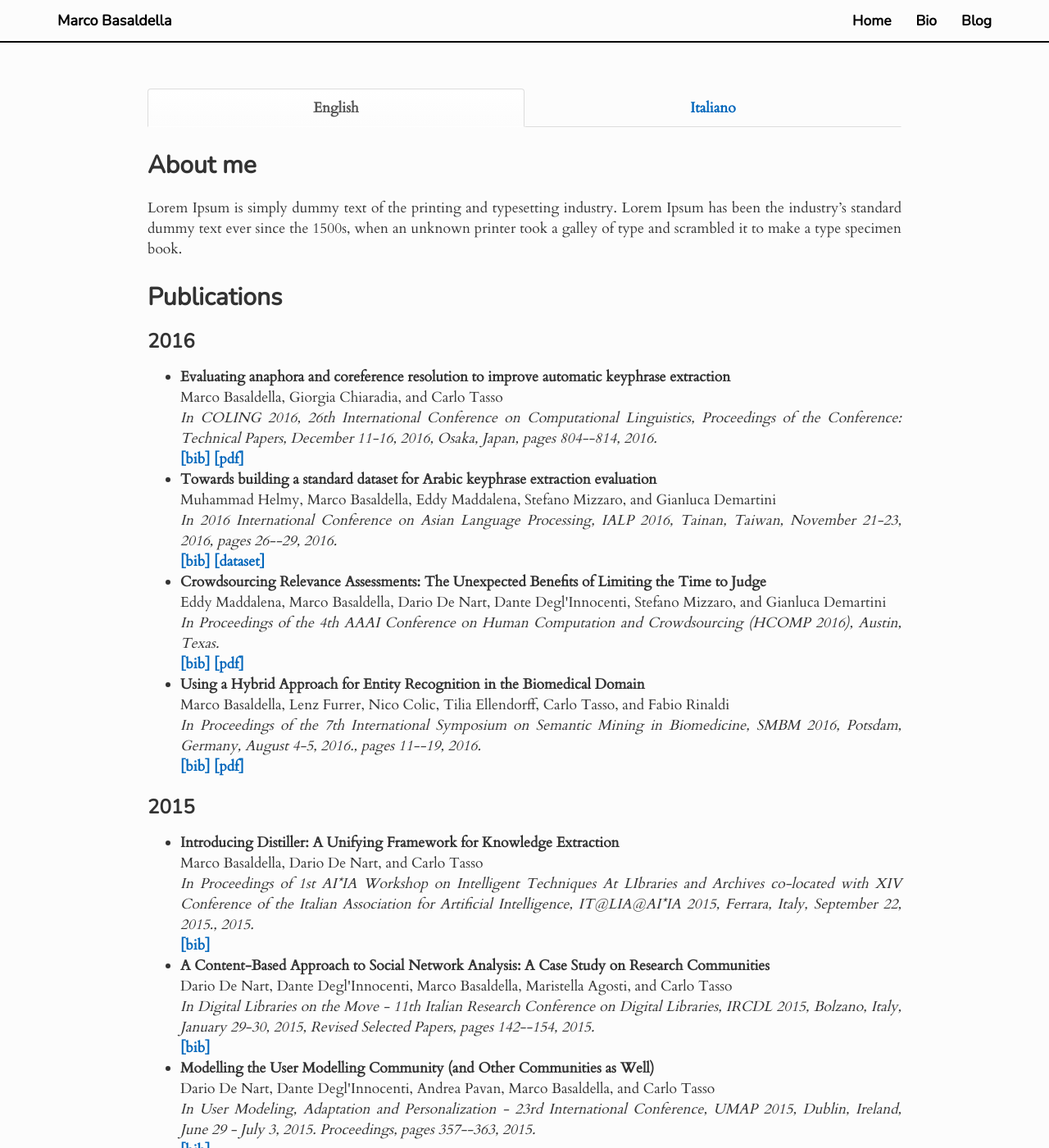
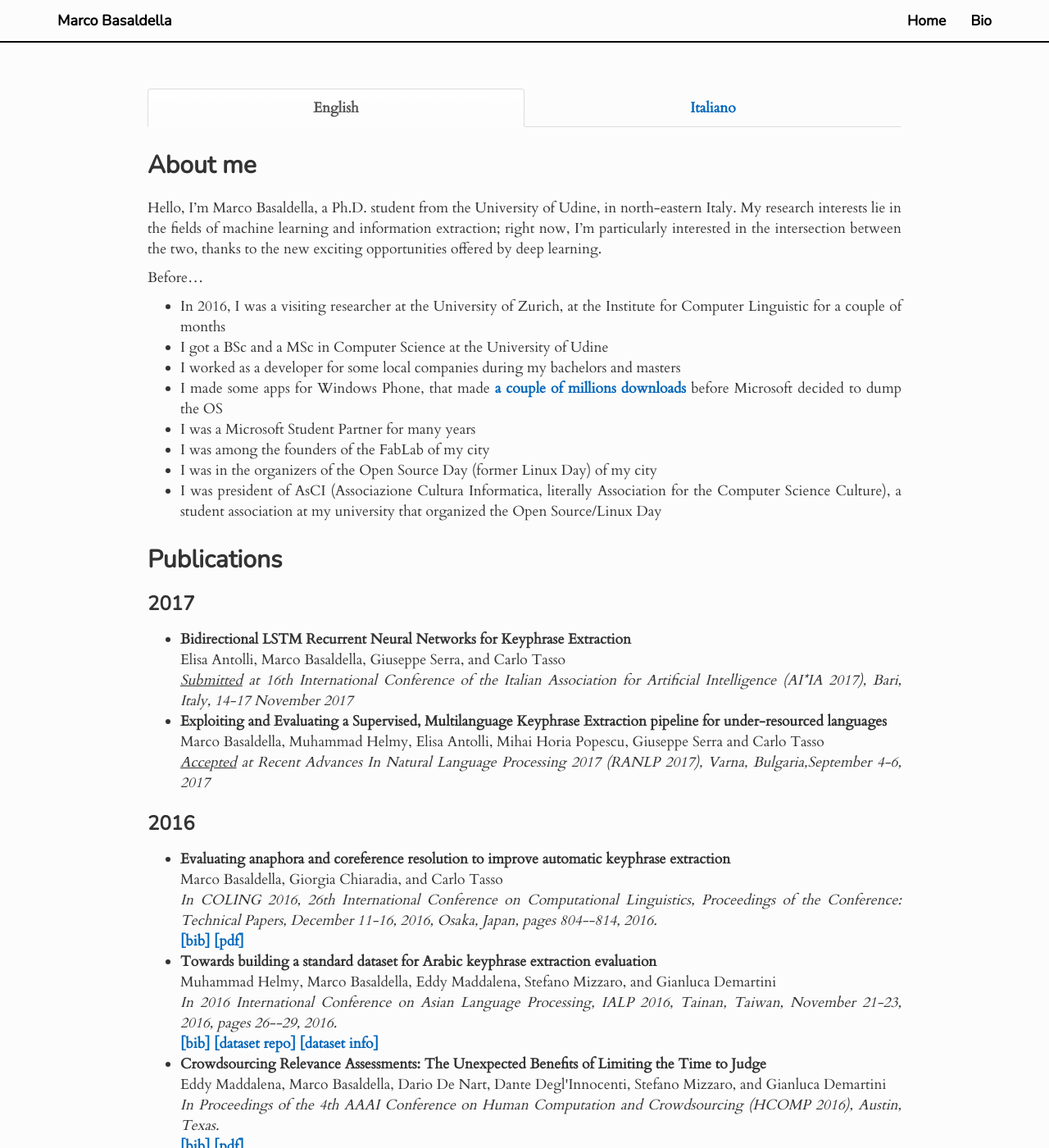
Before and after one commit to basaldella/basaldella.github.io, a Jekyll site: the page built from bio.md, in a window 1280 px wide and 1400 px high. Shown: the whole window at 82% size. Built offline with Jekyll 4.4.1, drawn with Linux system fonts in a browser that asks for light colours; nearby versions of some CDN libraries.

Commit message:
About me completed.

```diff
--- a/_includes/navbar.html
+++ b/_includes/navbar.html
@@ -13,7 +13,7 @@
 			<ul class="nav navbar-nav navbar-right">
 				<li class="navbar-links"><a href="/">Home</a></li>
 				<li class="navbar-links"><a href="/bio.html">Bio</a></li>
-				<li class="navbar-links"><a href="/blog.html">Blog</a></li>
+				<!--<li class="navbar-links"><a href="/blog.html">Blog</a></li>-->
 			</ul>
 		</div><!--/.nav-collapse -->
 	</div>
--- a/bio.md
+++ b/bio.md
@@ -13,23 +13,68 @@ permalink: bio.html
 <div class="tab-content">
 <div role="tabpanel" class="tab-pane active" id="english" markdown="1">
 ## About me
-Lorem Ipsum is simply dummy text of the printing and typesetting industry. Lorem Ipsum has been the industry's standard dummy text ever since the 1500s, when an unknown printer took a galley of type and scrambled it to make a type specimen book.
+
+Hello, I'm Marco Basaldella, a Ph.D. student from the University of Udine, in north-eastern Italy. My research interests lie in the fields of machine learning and information extraction; right now, I'm particularly interested in the intersection between the two, thanks to the new exciting opportunities offered by deep learning.
+
+Before...
+<ul>
+	<li>In 2016, I was a visiting researcher at the University of Zurich, at the Institute for Computer Linguistic for a couple of months</li>
+	<li>I got a BSc and a MSc in Computer Science at the University of Udine</li>
+	<li>I worked as a developer for some local companies during my bachelors and masters</li>
+	<li>I made some apps for Windows Phone, that made <a href="images/downloads.JPG">a couple of millions downloads</a> before Microsoft decided to dump the OS</li>
+	<li>I was a Microsoft Student Partner for many years</li>
+	<li>I was among the founders of the FabLab of my city</li>
+	<li>I was in the organizers of the Open Source Day (former Linux Day) of my city</li>
+	<li>I was president of AsCI (Associazione Cultura Informatica, literally Association for the Computer Science Culture), a student association at my university that organized the Open Source/Linux Day</li>
+</ul>
+
 
 
 ## Publications
 </div>
 
 <div role="tabpanel" class="tab-pane" id="italiano" markdown="1">
-Lorem Ipsum is simply dummy text of the printing and typesetting industry. Lorem Ipsum has been the industry's standard dummy text ever since the 1500s, when an unknown printer took a galley of type and scrambled it to make a type specimen book.
+## Chi sono
+
+Sono Marco Basaldella, uno studente di dottorato dell'Università di Udine. I miei interessi in questo momento sono nei campi dell'information extraction e del machine learning; in particolare, in questo momento sono interessato all'intersezione tra i due ambiti, grazie alle nuove opportunità offerte dal deep learning.
+
+Prima di oggi...
+<ul>
+	<li>Nel 2016, sono stato ospite dell'Istituto per la Linguistica Computazionale dell'Università di Zurigo per un paio di mesi</li>
+	<li>Ho preso la Laurea Magistrale e Triennale in Informatica a Udine</li>
+	<li>Ho lavorato come programmatore in qualche azienda della zona</li>
+	<li>Ho fatto qualche app per Windows Phone che ha fatto <a href="images/downloads.JPG">un paio di milioni di download</a> prima che Microsoft abbandonasse il sistema operativo</li>
+	<li>Sono stato Microsoft Student Partner per diversi anni</li>
+	<li>Sono socio fondatore del FabLab di Udine</li>
+	<li>Sono stato tra gli organizzatori dell'Open Source Day (ex Linux Day) di Udine</li>
+	<li>Sono stato presidente di AsCI (Associazione Cultura Informatica), l'associazione studentesca che si occupava di organizzare l'Open Source Day</li>
+</ul>
+
 
 ## Pubblicazioni
 </div>
 </div>
 
+<h3>2017</h3>
+
+<ul>
+<li>
+	<p class="papertitle">Bidirectional LSTM Recurrent Neural Networks for Keyphrase Extraction</p>
+	<p class="paperauthors">Elisa Antolli, Marco Basaldella, Giuseppe Serra, and Carlo Tasso</p>
+	<p class="paperdesc"><u>Submitted</u> at 16th International Conference of the Italian Association for Artificial Intelligence  (AI*IA 2017), Bari, Italy, 14-17 November 2017</p>
+</li>
+<li>
+	<p class="papertitle">Exploiting and Evaluating a Supervised, Multilanguage Keyphrase Extraction pipeline for under-resourced languages</p>
+	<p class="paperauthors">Marco Basaldella, Muhammad Helmy, Elisa Antolli, Mihai Horia Popescu, Giuseppe Serra and Carlo Tasso</p>
+	<p class="paperdesc"><u>Accepted</u> at Recent Advances In Natural Language Processing 2017 (RANLP 2017), Varna, Bulgaria,September 4-6, 2017</p>
+</li>
+</ul>
+
 <h3>2016</h3>
 <ul>
 
-<li><p class="papertitle">Evaluating anaphora and coreference resolution to improve automatic keyphrase extraction</p>
+<li>
+	<p class="papertitle">Evaluating anaphora and coreference resolution to improve automatic keyphrase extraction</p>
     <p class="paperauthors">Marco Basaldella, Giorgia Chiaradia, and Carlo Tasso</p>
     <p class="paperdesc">In COLING 2016, 26th International Conference on Computational Linguistics, Proceedings of the Conference: Technical Papers, December 11-16, 2016, Osaka, Japan, pages 804--814, 2016.</p>
 	<a href="papers/coling2016.bib">[bib]</a>
@@ -40,7 +85,8 @@ Lorem Ipsum is simply dummy text of the printing and typesetting industry. Lorem
     <p class="paperauthors">Muhammad Helmy, Marco Basaldella, Eddy Maddalena, Stefano Mizzaro, and Gianluca Demartini</p>
     <p class="paperdesc">In 2016 International Conference on Asian Language Processing, IALP 2016, Tainan, Taiwan, November 21-23, 2016, pages 26--29, 2016.</p>
 	<a href="papers/ialp2016.bib">[bib]</a>
-	<a href="https://www.github.com/ailab-uniud/akec">[dataset]</a>
+	<a href="https://www.github.com/ailab-uniud/akec">[dataset repo]</a>
+	<a href="https://ailab-uniud.github.io/akec/">[dataset info]</a>
 </li>
 <li>
 	<p class="papertitle">Crowdsourcing Relevance Assessments: The Unexpected Benefits of Limiting the Time to Judge</p>
```
Also changed, not shown: images/downloads.JPG (added).
